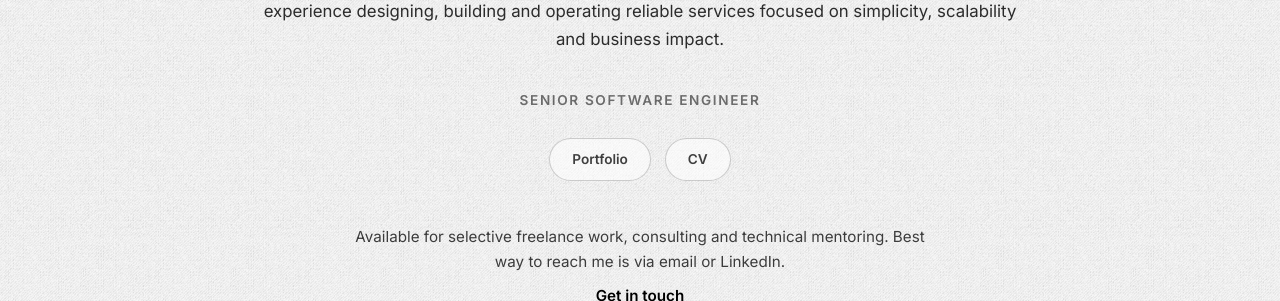
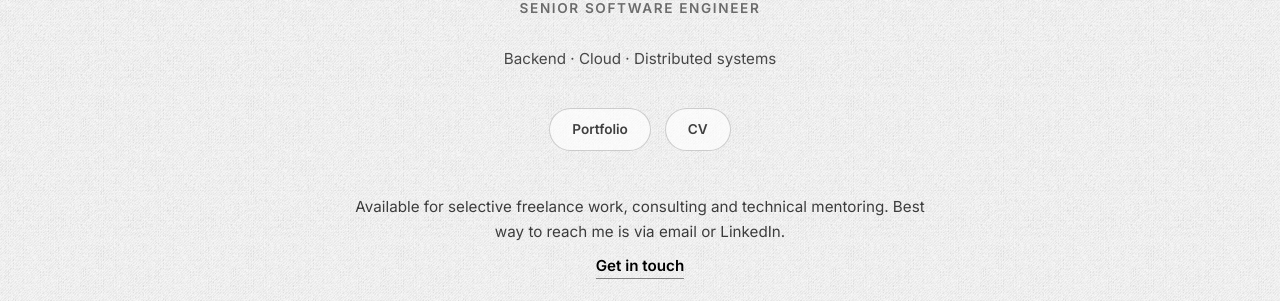
Before and after one commit to eduardogspereira/eduardogspereira.github.io, a plain HTML site: page index.html in a window 1280 px wide. Shown: the part 403-704 px from the top of the page. Drawn offline with Linux system fonts and the light colour scheme.

Commit message:
chore: final adjusts to main page

```diff
--- a/index.html
+++ b/index.html
@@ -17,13 +17,10 @@
       <img src="assets/photo.jpg" alt="Eduardo Pereira" class="profile-photo">
       <h1>Eduardo G. S. Pereira</h1>
 
-      <p class="value">
-        Backend-focused software engineer specialising in cloud-native and distributed systems,
-        with experience designing, building and operating reliable services focused on simplicity,
-        scalability and business impact.
-      </p>
+      <p class="title">Senior Software Engineer</p>
 
-      <p class="title">Senior Software Engineer</p>
+      <p class="value">Backend · Cloud · Distributed systems</p>
+
 
       <div class="links">
         <a href="https://yourportfolio.example.com" target="_blank" class="btn-soft">Portfolio</a>
--- a/style.css
+++ b/style.css
@@ -49,9 +49,9 @@ h1 {
 
 .value {
     max-width: 760px;
-    font-size: 1.05rem;
+    font-size: 0.95rem;
     line-height: 1.7;
-    color: rgba(0, 0, 0, 0.82);
+    color: rgba(0,0,0,0.7);
     margin-bottom: 36px;
 }
 
@@ -82,7 +82,7 @@ h1 {
     border-radius: 999px;
 
     color: rgba(0, 0, 0, 0.75);
-    background: rgba(255, 255, 255, 0.55);
+    background: rgba(255, 255, 255, 0.65);
     border: 1px solid rgba(0, 0, 0, 0.18);
 
     transition: all 0.2s ease;
```
